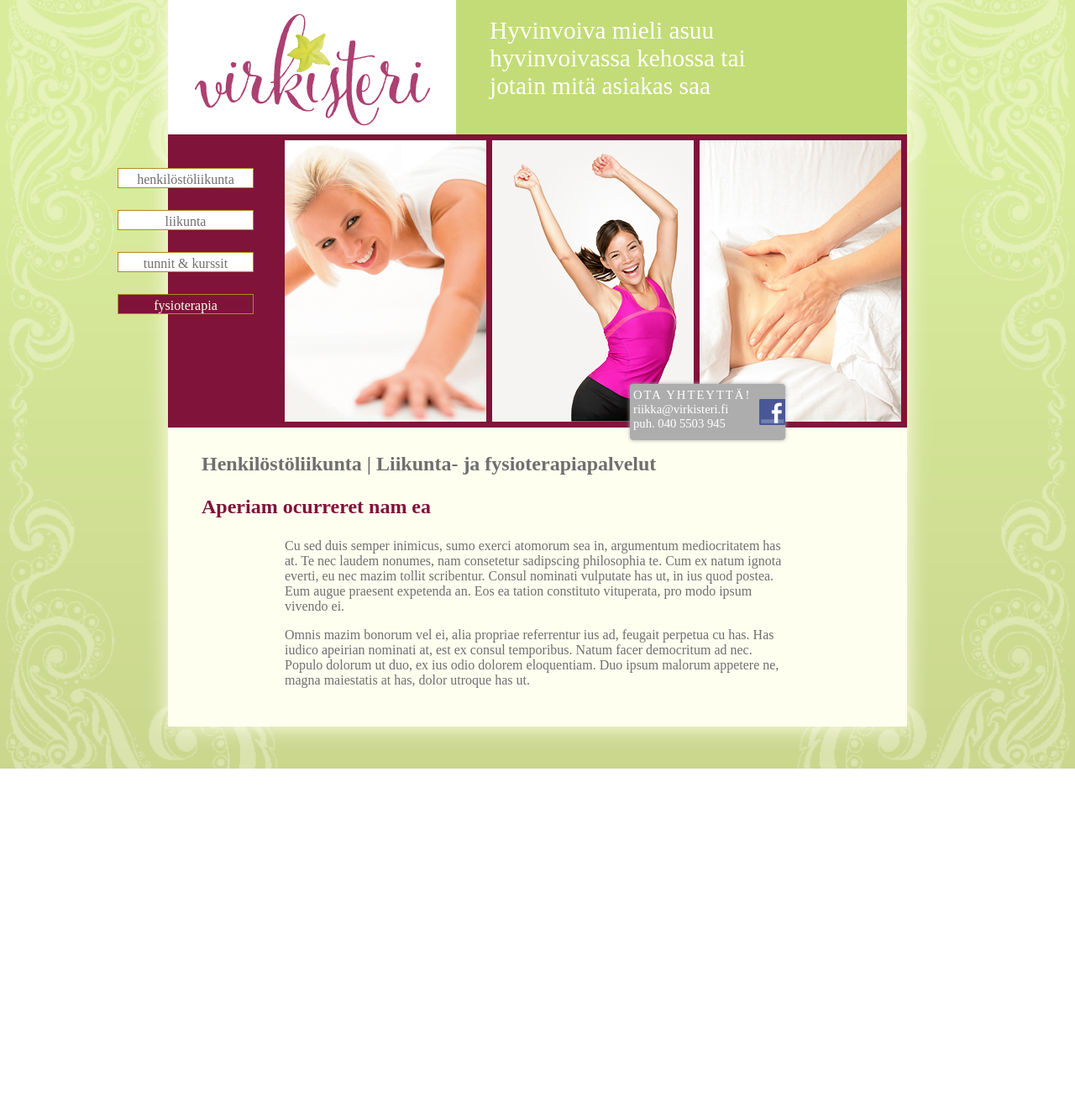
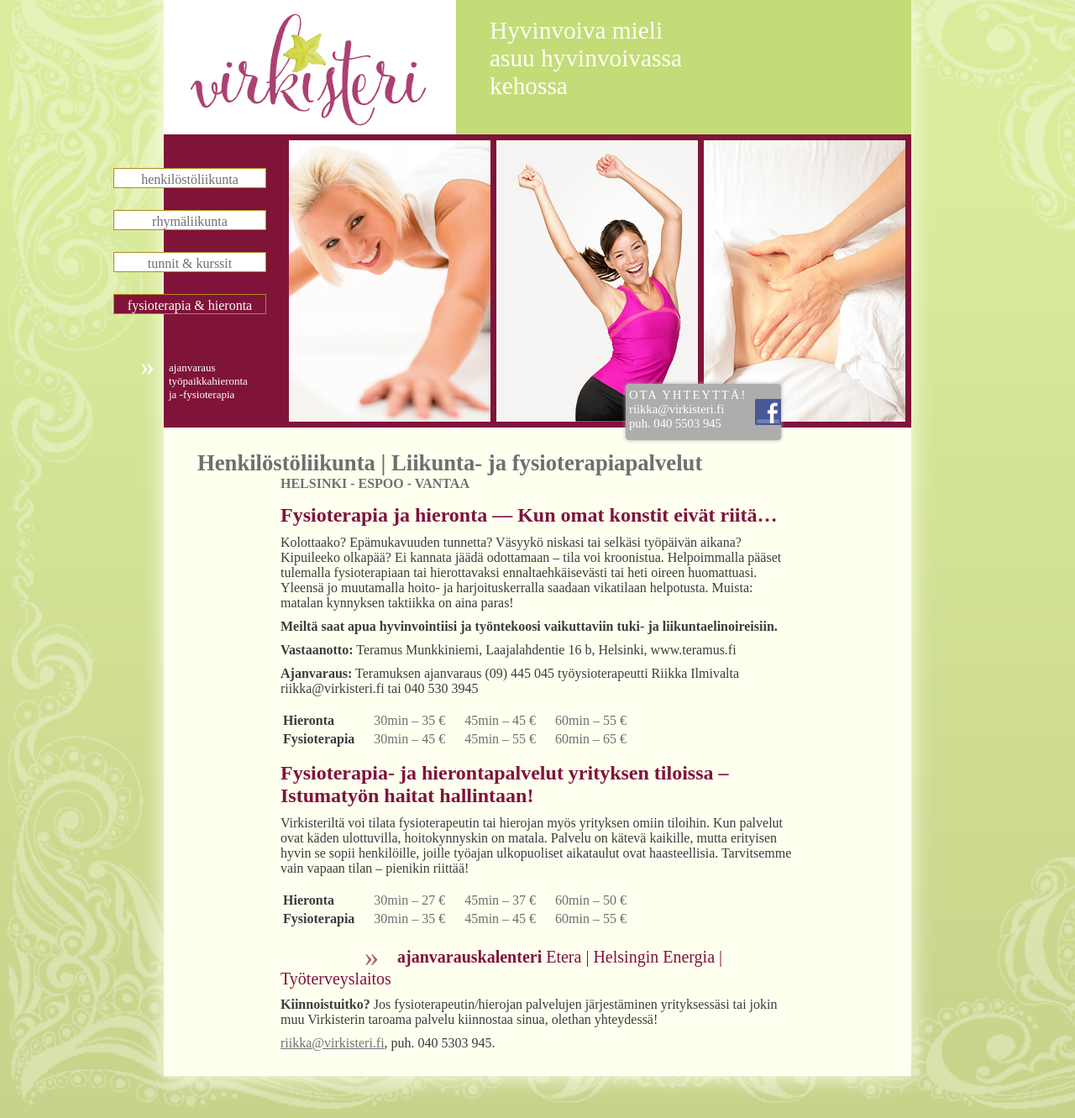
Before and after one commit to sdsykes-web/virkisteri, a Jekyll site: the page built from fysioterapia.md, in a window 1280 px wide. Shown: the whole page at 84% size. Built offline with Jekyll 4.4.1, drawn with Linux system fonts in a browser that asks for light colours; some web fonts are replaced; before the commit the page ends 915 px from its top, so only the background shows below that.

Commit message:
Design and text updates

```diff
--- a/_layouts/master.html
+++ b/_layouts/master.html
@@ -43,11 +43,11 @@
           </a>
           <div id="heading">
             <div id="heading-text">
-              Hyvinvoiva mieli asuu
+              Hyvinvoiva mieli
               <br>
-              hyvinvoivassa kehossa tai
+              asuu hyvinvoivassa
               <br>
-              jotain mitä asiakas saa
+              kehossa
             </div>
           </div>
           <div class="clear"></div>
@@ -58,10 +58,20 @@
           </div>
           <ul id="menu">
             <a href="henkilostoliikunta.html"><li id="menu1" class="{{ page.menu1 }}">henkilöstöliikunta</li></a>
-            <a href="liikunta.html"><li id="menu2" class="{{ page.menu2 }}">liikunta</li></a>
+            <a href="liikunta.html"><li id="menu2" class="{{ page.menu2 }}">rhymäliikunta</li></a>
             <a href="tunnit.html"><li id="menu3" class="{{ page.menu3 }}">tunnit &amp; kurssit</li></a>
-            <a href="fysioterapia.html"><li id="menu4" class="{{ page.menu4 }}">fysioterapia</li></a>
+            <a href="fysioterapia.html"><li id="menu4" class="{{ page.menu4 }}">fysioterapia &amp; hieronta</li></a>
           </ul>
+          <div id="reservation-pointer">»</div>
+          <div id="reservation-text">
+            <a href="ajanvaraus.html">
+            ajanvaraus
+            <br>
+            työpaikkahieronta
+            <br>
+            ja -fysioterapia
+            </a>
+          </div>
           <div id="contact">
             <div id="contact-text">
               <div id="contact-take">
--- a/css/master.css
+++ b/css/master.css
@@ -2,6 +2,9 @@ body {
   background-color: white;
   margin: 0 0 0 0;
 }
+
+/* reset */
+h1,h2,h3,h4,h5,h6,p {margin:0;padding:0}
 
 #background {
   background-image: url(../images/virkisteri_background.png);
@@ -16,7 +19,7 @@ body {
   margin: auto;
   top: 0px;
   left: 160px;
-  width: 880px;
+  width: 890px;
   box-shadow: 0px 0px 25px #fffff0;
   -moz-box-shadow: 0px 0px 25px #fffff0;
   -webkit-box-shadow: 0px 0px 25px #fffff0;
@@ -28,7 +31,7 @@ body {
 
 #logo {
   background-image: url(../images/virkisteri_www.jpg);
-  width: 343px;
+  width: 348px;
   height: 160px;
   float: left;
   border: 0;
@@ -36,7 +39,7 @@ body {
 
 #heading {
   float: right;
-  width: 537px;
+  width: 542px;
   height: 160px;
   background-color: #c3dc77;
 }
@@ -54,9 +57,35 @@ body {
   clear: both;
 }
 
+#reservation-pointer {
+  color: white;
+  position: absolute;
+  top: 417px;
+  left: -28px;
+  font-family: "Noa Bold";
+  font-size: 34px;
+}
+
+#reservation-text {
+  color: white;
+  position: absolute;
+  top: 430px;
+  left: 6px;
+  font-family: "Noa Bold";
+  font-size: 13px;
+}
+
+#reservation-text a {
+  text-decoration: none;
+  color: white;
+}
+#reservation-text a:hover {
+  color: #bca04d;
+}
+
 #images-box {
   background-color: #80133a;
-  width: 880px;
+  width: 890px;
   height: 349px;
 }
 
@@ -94,7 +123,7 @@ body {
 }
 
 #menu li {
-  width: 160px;
+  width: 180px;
   border: solid thin #b18b1e;
   background-color: #ffffff;
   font-family: "Noa Regular";
@@ -175,40 +204,112 @@ body {
 }
 
 #content {
-  width: 880px;
+  width: 890px;
   background-color: #fffff0;
   padding-bottom: 30px;
   padding-top: 10px;
 }
 
+#content p {
+  font-family: "Noa Regular";
+  color: #3c3c3c;
+  margin-left: 139px;
+  margin-right: 139px;
+  margin-top: 10px;
+}
+
 #content h1 {
   font-family: "Noa Bold";
-  font-size: 18pt;
+  font-size: 20pt;
   color: #80133a;
   margin-left: 40px;
-}
-
-#content p {
-  font-family: "Noa Regular";
-  color: #6f6f6f;
-  margin-left: 139px;
-  margin-right: 139px;
+  margin-top:17px;
 }
 
 #content h2 {
   font-family: "Noa Bold";
-  font-size: 18pt;
+  font-size: 20pt;
   color: #6f6f6f;
   margin-left: 40px;
+  margin-top:17px;
 }
 
 #content h3 {
   font-family: "Noa Bold";
   font-size: 18pt;
   color: #80133a;
-  margin-left: 40px;
+  margin-left: 139px;
+  margin-right: 139px;
+  margin-top: 15px;
+}
+
+#content h4 {
+  font-family: "Noa Bold";
+  font-size: 12pt;
+  color: #80133a;
+  margin-left: 139px;
+  margin-right: 139px;
+}
+
+#content h5 {
+  font-family: "Noa Bold";
+  font-size: 12pt;
+  color: #6f6f6f;
+  margin-left: 139px;
+  margin-right: 139px;
+}
+
+#content h6 {
+  font-family: "Noa Regular";
+  font-size: 12pt;
+  color: #3c3c3c;
+  margin-left: 139px;
+  margin-right: 139px;
+  margin-top: 10px;
+}
+
+.margin-indicator-container {
+  position: relative;
+  top: 4px;
+}
+
+.margin-indicator {
+  font-family: "Noa Bold";
+  margin-left: 100px;
+  font-size: 34px;
+  display:inline-block;
+  width: 39px;
+  color: #a75d77;
+}
+
+.calendar-links {
+  font-family: "Noa Regular";
+  color: #80133a;
+  font-size: 20px;
+  position: relative;
+  top: -4px;
 }
 
 #bottom-space {
   height: 50px;
 }
+
+table {
+  margin-top: 17px;
+  margin-left: 139px;
+}
+
+table th {
+  font-family: "Noa Regular";
+  color: #3c3c3c;
+}
+
+table td {
+  padding-left: 20px;
+  font-family: "Noa Regular";
+  color: #6f6f6f;
+}
+
+a {
+  color: #6f6f6f;
+}
--- a/fysioterapia.md
+++ b/fysioterapia.md
@@ -3,7 +3,42 @@ layout: master
 menu4: lit
 ---
 ## Henkilöstöliikunta | Liikunta- ja fysioterapiapalvelut
-### Aperiam ocurreret nam ea
-Cu sed duis semper inimicus, sumo exerci atomorum sea in, argumentum mediocritatem has at. Te nec laudem nonumes, nam consetetur sadipscing philosophia te. Cum ex natum ignota everti, eu nec mazim tollit scribentur. Consul nominati vulputate has ut, in ius quod postea. Eum augue praesent expetenda an. Eos ea tation constituto vituperata, pro modo ipsum vivendo ei.
+##### HELSINKI - ESPOO - VANTAA
+### Fysioterapia ja hieronta &mdash; Kun omat konstit eivät riitä&hellip;
+Kolottaako? Epämukavuuden tunnetta? Väsyykö niskasi tai selkäsi työpäivän aikana? Kipuileeko olkapää? Ei kannata jäädä odottamaan – tila voi kroonistua. Helpoimmalla pääset tulemalla fysioterapiaan tai hierottavaksi ennaltaehkäisevästi tai heti oireen huomattuasi. Yleensä jo muutamalla hoito- ja harjoituskerralla saadaan vikatilaan helpotusta. Muista: matalan kynnyksen taktiikka on aina paras!
 
-Omnis mazim bonorum vel ei, alia propriae referrentur ius ad, feugait perpetua cu has. Has iudico apeirian nominati at, est ex consul temporibus. Natum facer democritum ad nec. Populo dolorum ut duo, ex ius odio dolorem eloquentiam. Duo ipsum malorum appetere ne, magna maiestatis at has, dolor utroque has ut.
+###### Meiltä saat apua hyvinvointiisi ja työntekoosi vaikuttaviin tuki- ja liikuntaelinoireisiin.
+
+**Vastaanotto:** Teramus Munkkiniemi, Laajalahdentie 16 b, Helsinki, www.teramus.fi
+
+**Ajanvaraus:** Teramuksen ajanvaraus (09) 445 045
+työysioterapeutti Riikka Ilmivalta riikka@virkisteri.fi tai 040 530 3945
+
+<table>
+  <tr>
+    <th>Hieronta</th><td>30min – 35 €</td><td>45min – 45 €</td><td>60min – 55 €</td>
+  </tr>
+  <tr>
+    <th>Fysioterapia</th><td>30min – 45 €</td><td>45min – 55 €</td><td>60min – 65 €</td>
+  </tr>
+</table>
+
+### Fysioterapia- ja hierontapalvelut yrityksen tiloissa – Istumatyön haitat hallintaan!
+
+Virkisteriltä voi tilata fysioterapeutin tai hierojan myös yrityksen omiin tiloihin. Kun palvelut ovat käden ulottuvilla, hoitokynnyskin on matala. Palvelu on kätevä kaikille, mutta erityisen hyvin se sopii henkilöille, joille työajan ulkopuoliset aikataulut ovat haasteellisia. Tarvitsemme vain vapaan tilan – pienikin riittää!
+
+
+<table>
+  <tr>
+    <th>Hieronta</th><td>30min – 27 €</td><td>45min – 37 €</td><td>60min – 50 €</td>
+  </tr>
+  <tr>
+    <th>Fysioterapia</th><td>30min – 35 €</td><td>45min – 45 €</td><td>60min – 55 €</td>
+  </tr>
+</table>
+
+<span class="margin-indicator-container"><span class="margin-indicator">»</span><span class="calendar-links"><b>ajanvarauskalenteri</b> Etera | Helsingin Energia | Työterveyslaitos</span></span>
+
+**Kiinnoistuitko?** Jos fysioterapeutin/hierojan palvelujen järjestäminen yrityksessäsi tai jokin muu Virkisterin taroama palvelu kiinnostaa sinua, olethan yhteydessä!
+
+[riikka@virkisteri.fi](mailto:riikka@virkisteri.fi), puh. 040 5303 945.
```
Also changed, not shown: henkilostoliikunta.md (+18 -3 lines), index.md (+5 -2 lines), liikunta.md (+9 -3 lines).
